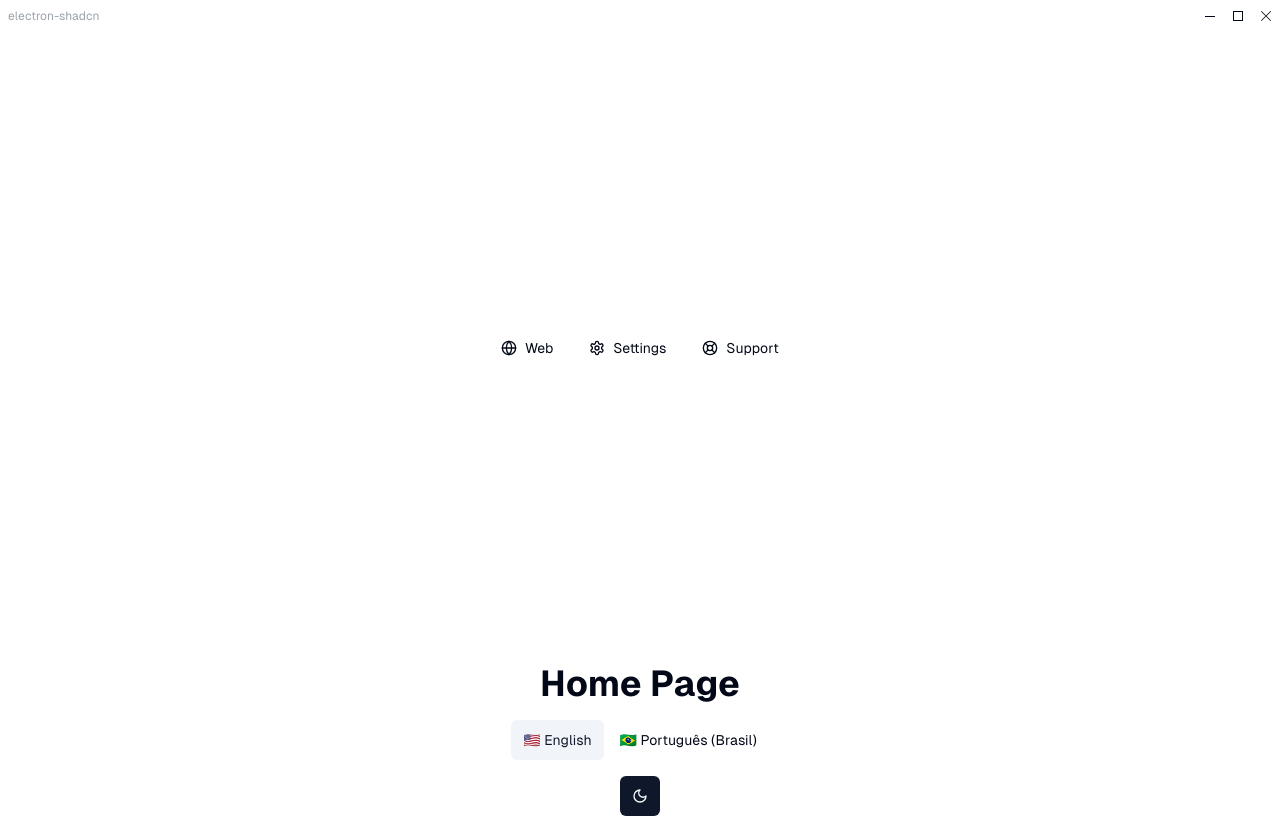
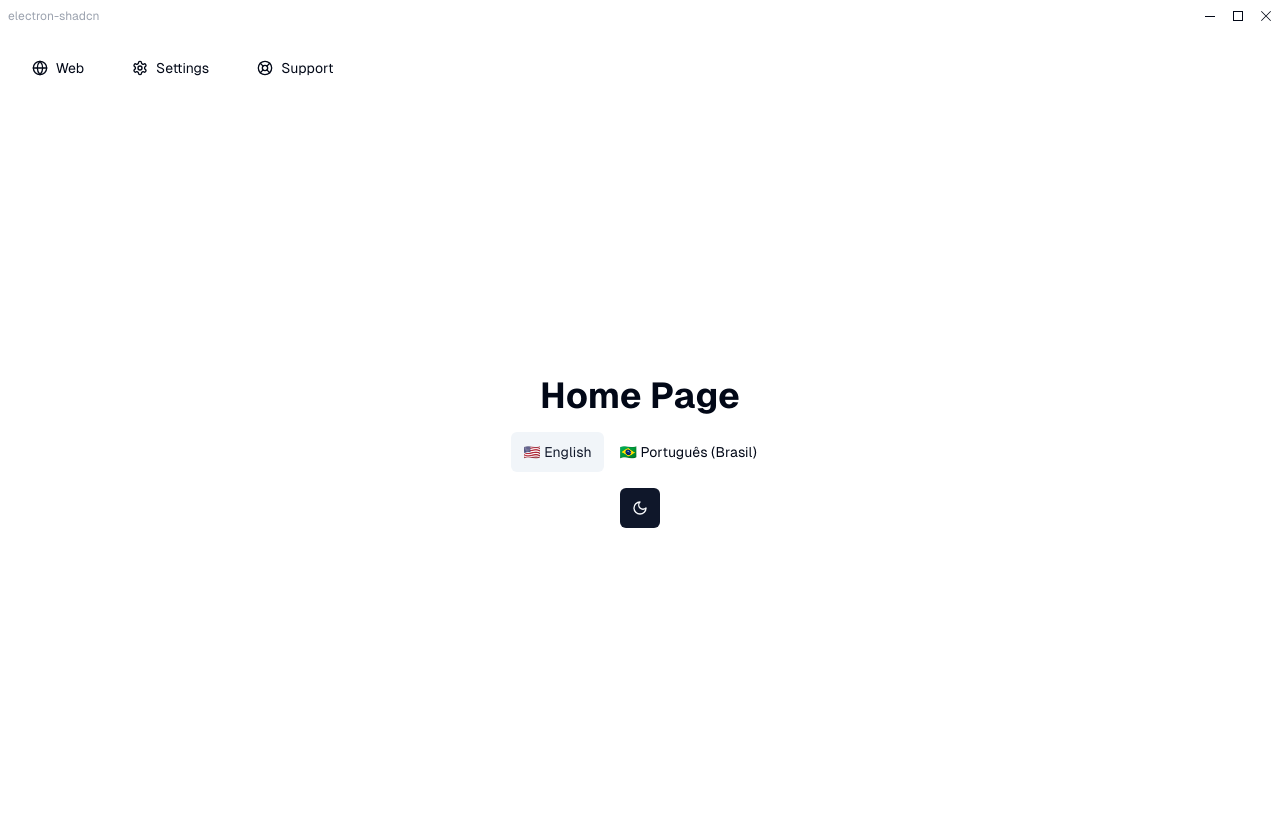
Before and after one commit to itsreverence/war-monitor, a React (Vite) app: page / in a window 1280 px wide. After the commit the page ends 800 px from the top, so only its background shows below. Built offline with nearby package versions, Linux system fonts and the light colour scheme.

Commit message:
move menu to top

```diff
--- a/src/components/NavigationMenu.tsx
+++ b/src/components/NavigationMenu.tsx
@@ -13,8 +13,8 @@ import {
 
 export function MainNavigationMenu() {
   return (
-    <NavigationMenu>
-      <NavigationMenuList>
+    <NavigationMenu className="w-full justify-start">
+      <NavigationMenuList className="space-x-4">
         <NavigationMenuItem>
           <NavigationMenuLink className={navigationMenuTriggerStyle()} href="#">
             <GlobeIcon className="mr-2 h-4 w-4" />
--- a/src/layouts/BaseLayout.tsx
+++ b/src/layouts/BaseLayout.tsx
@@ -3,9 +3,9 @@ import DragWindowRegion from "@/components/DragWindowRegion";
 
 export default function BaseLayout({ children }: { children: React.ReactNode }) {
     return (
-        <>
+        <div className="flex flex-col h-screen">
             <DragWindowRegion title="electron-shadcn" />
-            <main>{children}</main>
-        </>
+            {children}
+        </div>
     );
 }
--- a/src/pages/HomePage.tsx
+++ b/src/pages/HomePage.tsx
@@ -8,13 +8,15 @@ export default function HomePage() {
     const { t } = useTranslation();
 
     return (
-        <>
-            <div className="flex h-screen flex-col items-center justify-start gap-4 p-4">
+        <div className="flex flex-col h-screen">
+            <nav className="p-4 bg-background">
                 <MainNavigationMenu />
+            </nav>
+            <main className="flex-grow flex flex-col items-center justify-center gap-4">
                 <h1 className="text-4xl font-bold">{t("title")}</h1>
                 <LangToggle />
                 <ToggleTheme />
-            </div>
-        </>
+            </main>
+        </div>
     );
 }
```
